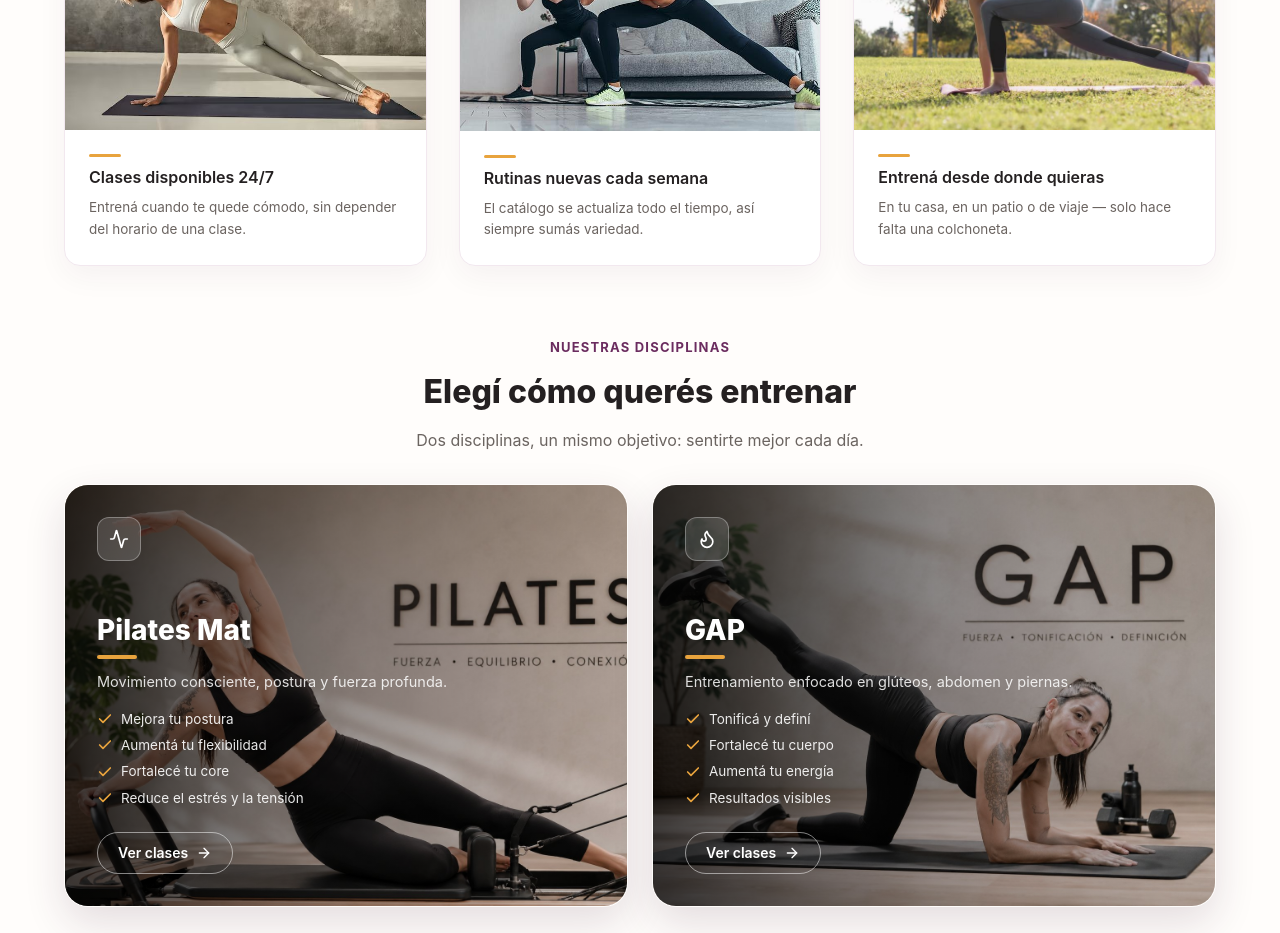
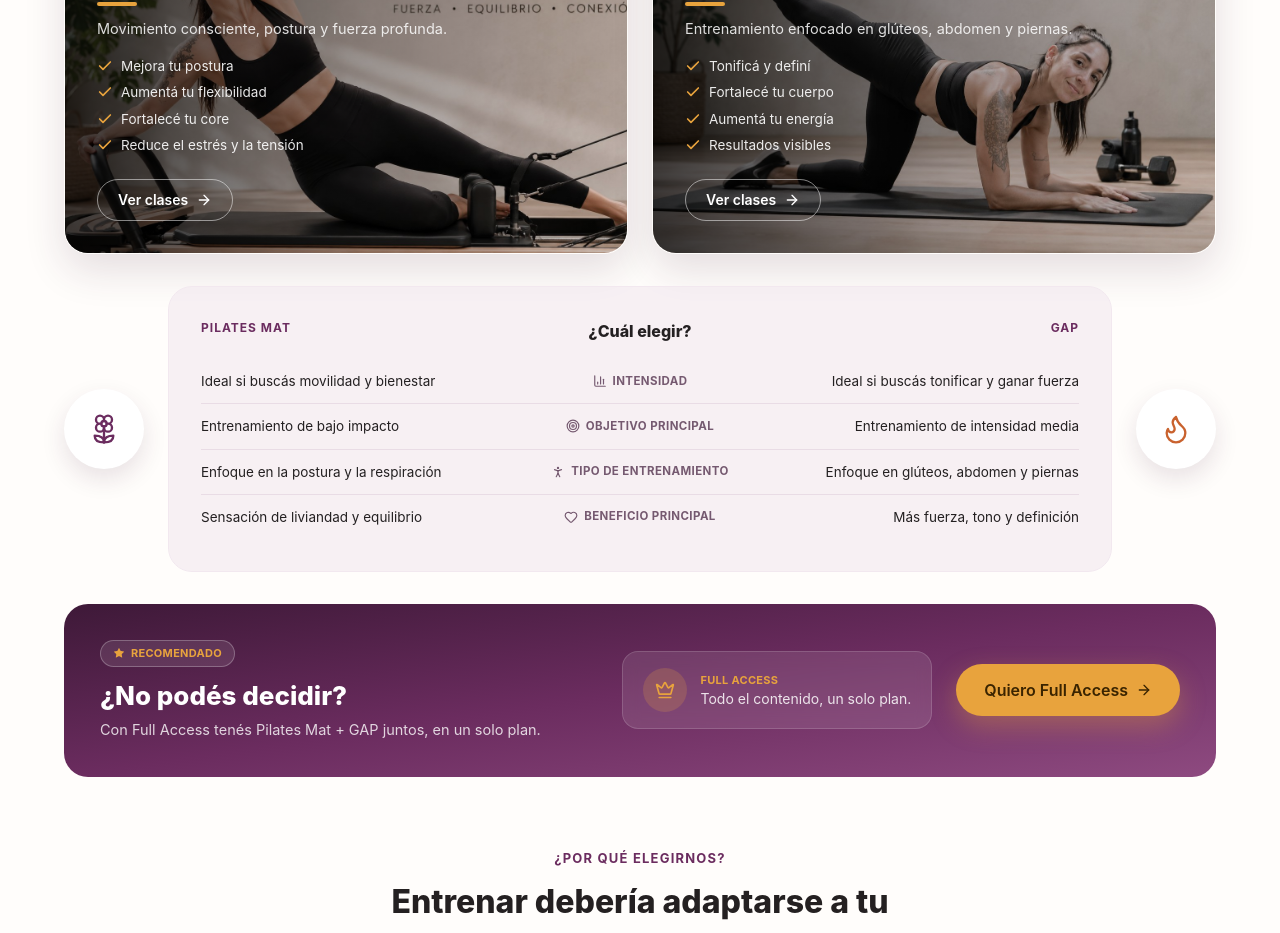
Before and after one commit to JonaGom/entrena-con-flor, a Next.js app: page / in a window 1280 px wide. Shown: the part 1080-2013 px from the top of the page. Built offline with nearby package versions, Linux system fonts and the light colour scheme; no server answers.

Commit message:
Mostrar Nuestras disciplinas antes que ¿Por qué elegirnos? en el inicio

```diff
--- a/src/app/page.tsx
+++ b/src/app/page.tsx
@@ -17,10 +17,10 @@ export default function Home() {
       <Header />
       <main>
         <Hero />
-        <Benefits />
         <Reveal>
           <Categories />
         </Reveal>
+        <Benefits />
         <Reveal>
           <CtaBanner />
         </Reveal>
```
